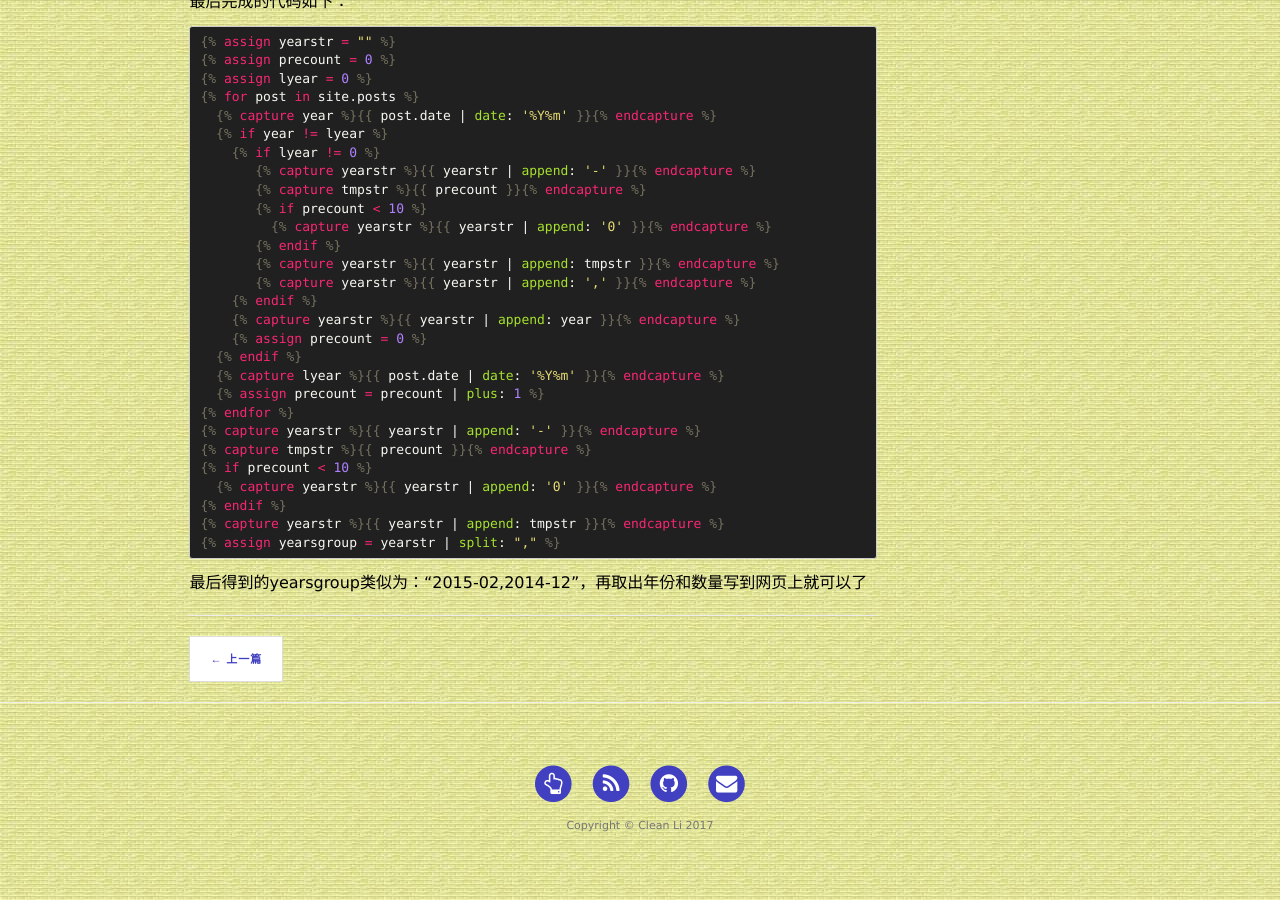
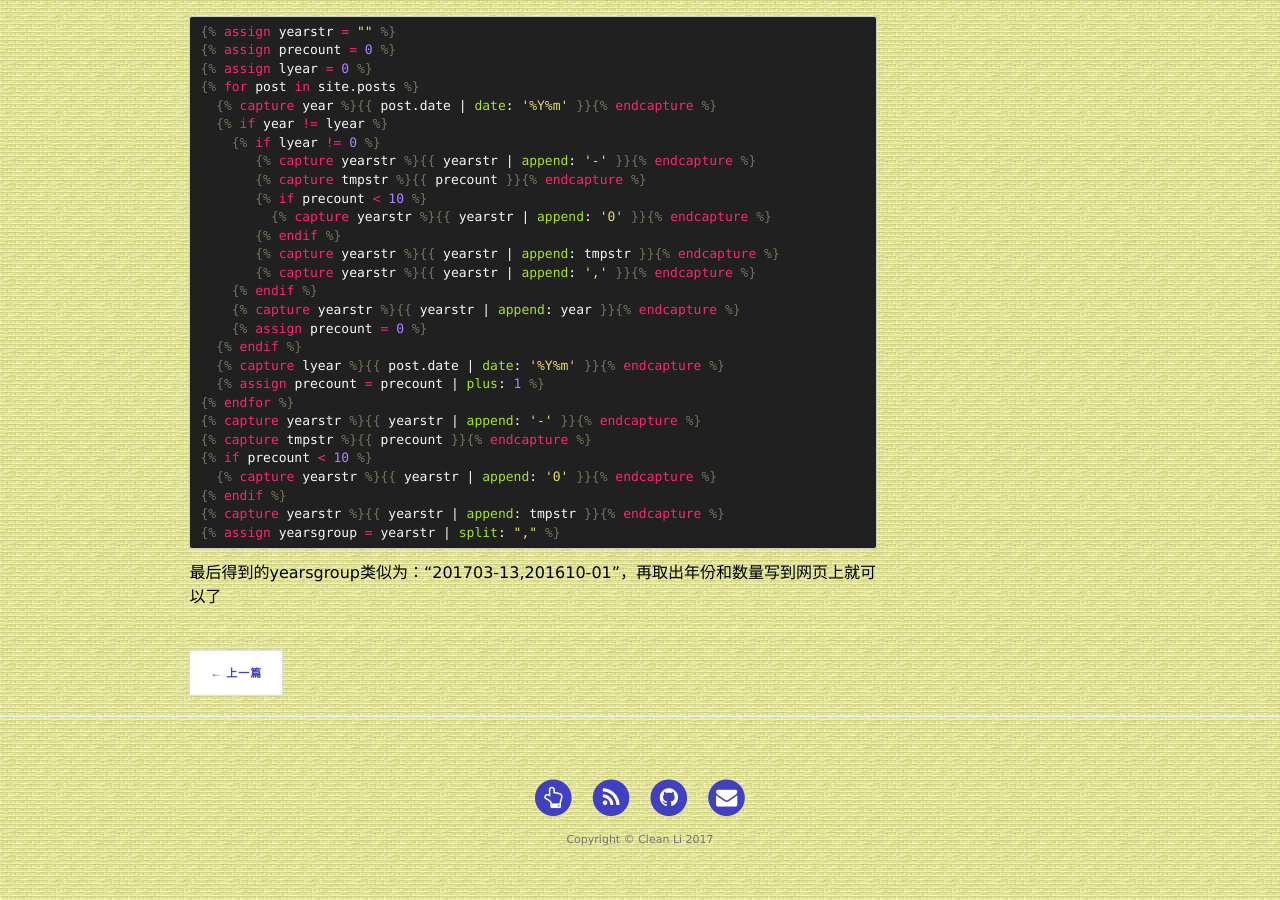
Before and after one commit to cleanli/cleanhome, a Jekyll site: the page built from _posts/2017-07-10-Blog_archives.md, in a window 1280 px wide and 900 px high, scrolled down 1787 px. Built offline with Jekyll 4.4.1, drawn with Linux system fonts in a browser that asks for light colours; some of the changed text lies outside the part shown.

````diff
--- a/_posts/2017-07-10-Blog_archives.md
+++ b/_posts/2017-07-10-Blog_archives.md
@@ -14,7 +14,6 @@ $ gem install jekyll-archives
 ```
 
 2. 如下patch
-
 ```diff
 diff --git a/Gemfile b/Gemfile
 index 7f7a43c..f710490 100644
@@ -113,4 +112,4 @@ index 0000000..d002f40
 {% assign yearsgroup = yearstr | split: "," %}
 ```{% endraw %}
 
-最后得到的yearsgroup类似为：“2015-02,2014-12”，再取出年份和数量写到网页上就可以了
+最后得到的yearsgroup类似为：“201703-13,201610-01”，再取出年份和数量写到网页上就可以了
````
Also changed, not shown: _posts/2017-05-31-how_to_highlight_liquid_code.md (+1 -1 lines).
